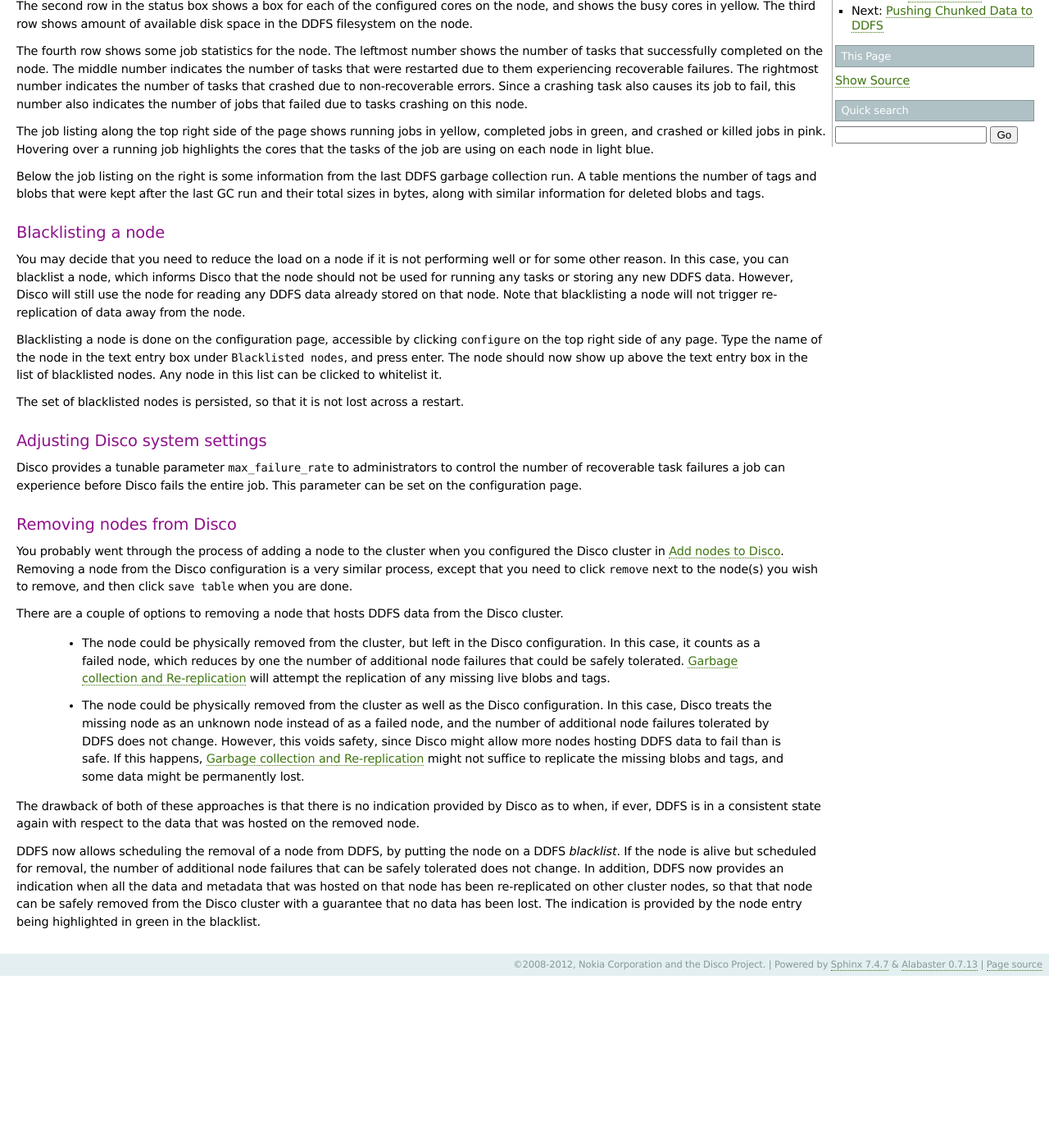
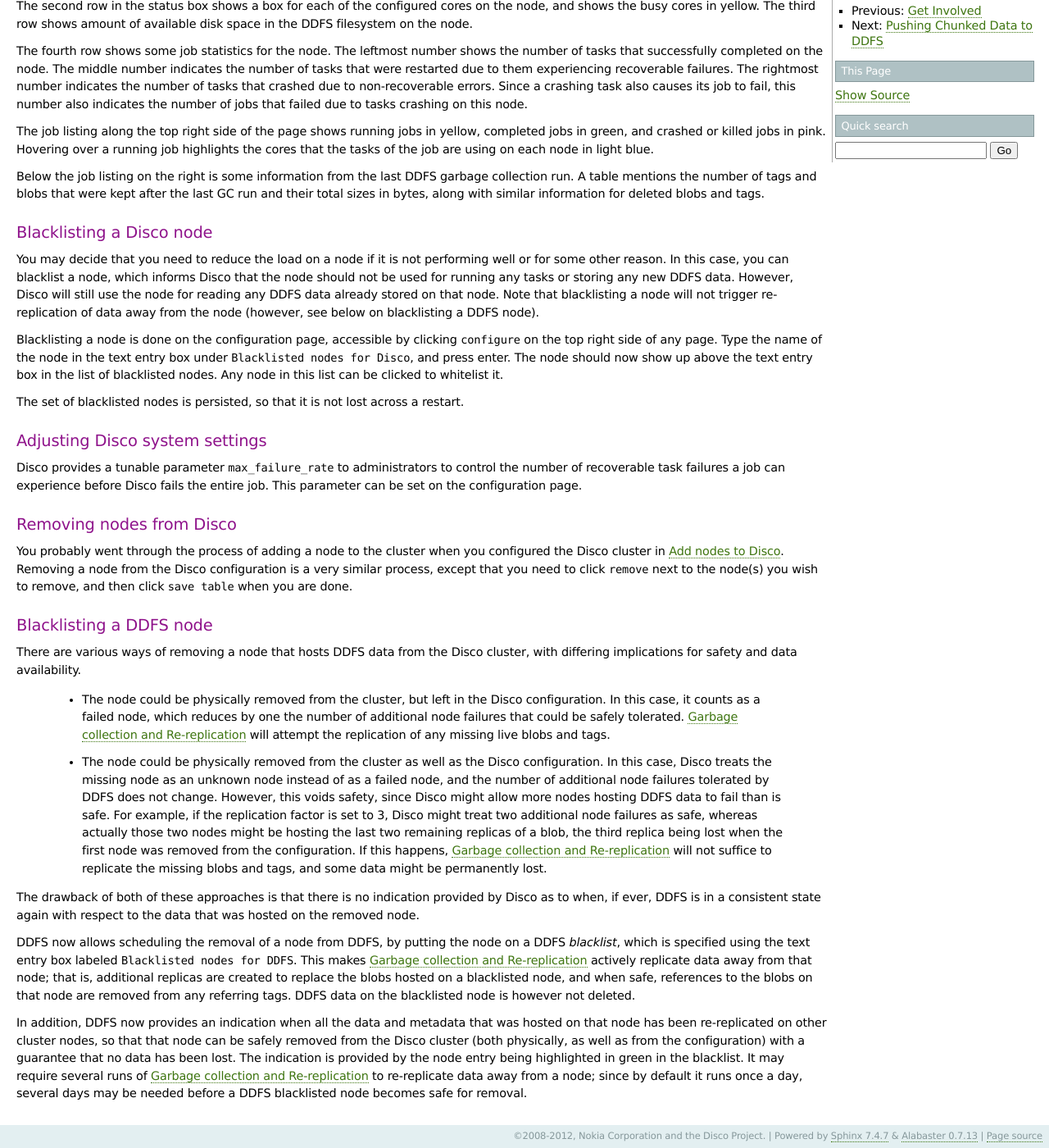
Before and after one commit to discoproject/disco, a Sphinx documentation site: the page built from doc/howto/administer.rst, in a window 1280 px wide and 1400 px high, scrolled down 264 px. Shown: the whole window at 82% size. Built offline with Sphinx 7.4.7, drawn with Linux system fonts in a browser that asks for light colours; before the commit the page ends 1454 px from its top, so only the background shows below that; some of the changed text lies outside the part shown.

Commit message:
More minor doc tweaks.

```diff
--- a/doc/howto/administer.rst
+++ b/doc/howto/administer.rst
@@ -44,8 +44,10 @@
 blobs that were kept after the last GC run and their total sizes in
 bytes, along with similar information for deleted blobs and tags.
 
-Blacklisting a node
--------------------
+.. _discoblacklist:
+
+Blacklisting a Disco node
+-------------------------
 
 You may decide that you need to reduce the load on a node if it is not
 performing well or for some other reason.  In this case, you can
@@ -53,11 +55,12 @@
 for running any tasks or storing any new DDFS data.  However, Disco
 will still use the node for reading any DDFS data already stored on
 that node.  Note that blacklisting a node will not trigger
-re-replication of data away from the node.
+re-replication of data away from the node (however, see below on
+blacklisting a DDFS node).
 
 Blacklisting a node is done on the configuration page, accessible by
 clicking ``configure`` on the top right side of any page.  Type the
-name of the node in the text entry box under ``Blacklisted nodes``,
+name of the node in the text entry box under ``Blacklisted nodes for Disco``,
 and press enter.  The node should now show up above the text entry box
 in the list of blacklisted nodes.  Any node in this list can be
 clicked to whitelist it.
@@ -86,8 +89,15 @@
 that you need to click ``remove`` next to the node(s) you wish to
 remove, and then click ``save table`` when you are done.
 
-There are a couple of options to removing a node that hosts DDFS data
-from the Disco cluster.
+
+.. _ddfsblacklist:
+
+Blacklisting a DDFS node
+------------------------
+
+There are various ways of removing a node that hosts DDFS data from
+the Disco cluster, with differing implications for safety and data
+availability.
 
    * The node could be physically removed from the cluster, but left
      in the Disco configuration.  In this case, it counts as a failed
@@ -100,9 +110,14 @@
      node as an unknown node instead of as a failed node, and the
      number of additional node failures tolerated by DDFS does not
      change.  However, this voids safety, since Disco might allow more
-     nodes hosting DDFS data to fail than is safe.  If this happens,
-     :ref:`gcrr` might not suffice to replicate the missing blobs and
-     tags, and some data might be permanently lost.
+     nodes hosting DDFS data to fail than is safe.  For example, if
+     the replication factor is set to 3, Disco might treat two
+     additional node failures as safe, whereas actually those two
+     nodes might be hosting the last two remaining replicas of a blob,
+     the third replica being lost when the first node was removed from
+     the configuration.  If this happens, :ref:`gcrr` will not suffice
+     to replicate the missing blobs and tags, and some data might be
+     permanently lost.
 
 The drawback of both of these approaches is that there is no
 indication provided by Disco as to when, if ever, DDFS is in a
@@ -110,11 +125,20 @@
 removed node.
 
 DDFS now allows scheduling the removal of a node from DDFS, by putting
-the node on a DDFS *blacklist*.  If the node is alive but scheduled
-for removal, the number of additional node failures that can be safely
-tolerated does not change.  In addition, DDFS now provides an
-indication when all the data and metadata that was hosted on that node
-has been re-replicated on other cluster nodes, so that that node can
-be safely removed from the Disco cluster with a guarantee that no data
-has been lost.  The indication is provided by the node entry being
-highlighted in green in the blacklist.
+the node on a DDFS *blacklist*, which is specified using the text
+entry box labeled ``Blacklisted nodes for DDFS``.  This makes
+:ref:`gcrr` actively replicate data away from that node; that is,
+additional replicas are created to replace the blobs hosted on a
+blacklisted node, and when safe, references to the blobs on that node
+are removed from any referring tags.  DDFS data on the blacklisted
+node is however not deleted.
+
+In addition, DDFS now provides an indication when all the data and
+metadata that was hosted on that node has been re-replicated on other
+cluster nodes, so that that node can be safely removed from the Disco
+cluster (both physically, as well as from the configuration) with a
+guarantee that no data has been lost.  The indication is provided by
+the node entry being highlighted in green in the blacklist.  It may
+require several runs of :ref:`gcrr` to re-replicate data away from a
+node; since by default it runs once a day, several days may be needed
+before a DDFS blacklisted node becomes safe for removal.
--- a/doc/overview.rst
+++ b/doc/overview.rst
@@ -21,7 +21,7 @@
 
  * Once files are stored in the Disco cluster,
    Disco tries to maintain :term:`data locality` by scheduling tasks
-   which use those files as input on the same nodes that they are stored on.
+   which use those files as input on the same nodes that the files are stored on.
    Disco runs an HTTP server on each node so that data can be accessed remotely,
    when a worker cannot be run on the same node that its input is located.
 
```
Also changed, not shown: doc/howto/ddfs.rst (+34 -22 lines).
